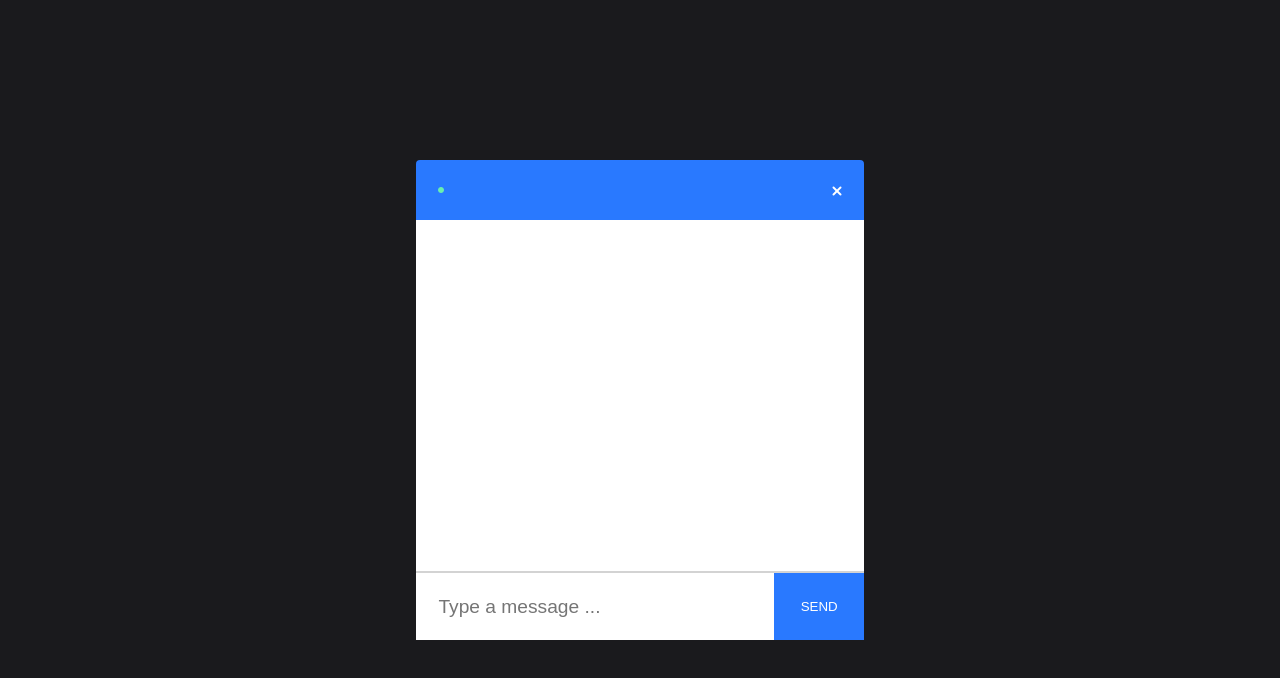
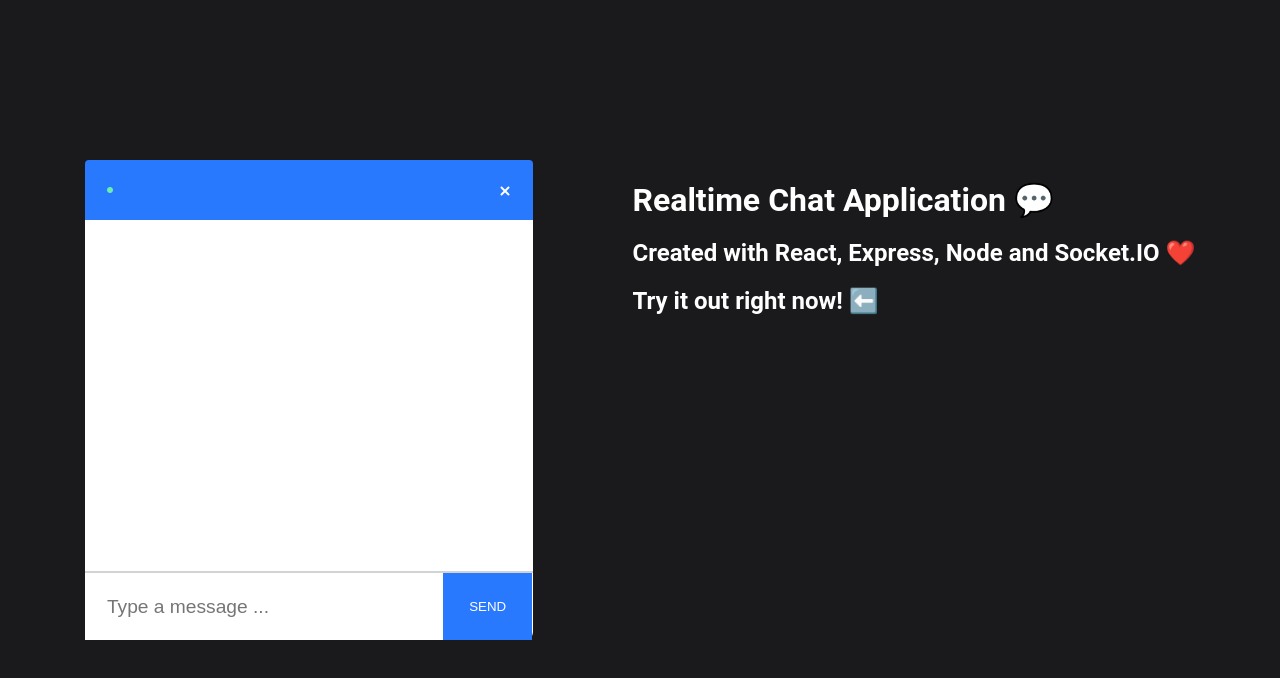
Before and after one commit to DarkLaughter/Echo, a React (Create React App) app in the folder client/: page /chat in a window 1280 px wide. Shown: the top 678 px of the page. Built offline with nearby package versions, Linux system fonts and the light colour scheme.

Commit message:
chat updates, message component update and textcontainer added

```diff
--- a/client/src/components/Chat/Chat.js
+++ b/client/src/components/Chat/Chat.js
@@ -2,6 +2,7 @@
 import Infobar from '../Infobar/Infobar'
 import Input from '../Input/Input'
 import Messages from '../Messages/Messages'
+import TextContainer from '../TextContainer/TextContainer'
 
 import queryString from 'query-string'
 import io from 'socket.io-client';
@@ -12,6 +13,7 @@
 const Chat = ({ location }) => {
     const [name, setName] = useState('');
     const [room, setRoom] = useState('');
+    const [users, setUsers] = useState('')
     const [message, setMessage] = useState('')
     const [messages, setMessages] = useState([])
     const ENDPOINT = 'localhost:5000'
@@ -37,9 +39,10 @@
         socket.on('message', (message) => {
             setMessages([...messages, message])
         })
-        // return () => {
 
-        // }
+        socket.on("roomData", ({ users }) => {
+            setUsers(users);
+        });
     }, [messages])
 
     const sendMessage = (e) => {
@@ -59,6 +62,7 @@
             <Messages messages={messages} name={name}/>
             <Input message={message} sendMessage={sendMessage} setMessage={setMessage} />
             </div>
+            <TextContainer users={users} />
         </div>
     )
 }
--- a/client/src/components/Messages/Message/Message.js
+++ b/client/src/components/Messages/Message/Message.js
@@ -1,5 +1,6 @@
 import React from 'react'
 import './Message.css'
+import Emoji from 'react-emoji'
 
 
 const Message = ( {message: {user, text}, name  }) => {
@@ -14,14 +15,14 @@
             <div className="messageContainer justifyEnd">
                 <p className="sentText">{trimmedName}</p>
                 <div className="messageBox backgroundBlue">
-                    <p className="messageText colorWhite">{text}</p>
+                    <p className="messageText colorWhite">{Emoji.emojify(text)}</p>
                 </div>
             </div>
         )
         : (
             <div className="messageContainer justifyStart">
             <div className="messageBox backgroundLight">
-                <p className="messageText colorDark">{text}</p>
+                <p className="messageText colorDark">{Emoji.emojify(text)}</p>
             </div>
             <p className="sentText pl-10">{user}</p>
         </div>
--- /dev/null
+++ b/client/src/components/TextContainer/TextContainer.css
@@ -0,0 +1,33 @@
+.textContainer {
+    display: flex;
+    flex-direction: column;
+    margin-left: 100px;
+    color: white;
+    height: 60%;
+    justify-content: space-between;
+  }
+
+  .activeContainer {
+    display: flex;
+    align-items: center;
+    margin-bottom: 50%;
+  }
+
+  .activeItem {
+    display: flex;
+    align-items: center;
+  }
+
+  .activeContainer img {
+    padding-left: 10px;
+  }
+
+  .textContainer h1 {
+    margin-bottom: 0px;
+  }
+
+  @media (min-width: 320px) and (max-width: 1200px) {
+    .textContainer {
+      display: none;
+    }
+  }
--- /dev/null
+++ b/client/src/components/TextContainer/TextContainer.js
@@ -0,0 +1,36 @@
+import React from 'react';
+
+import onlineIcon from '../../icons/onlineIcon.png';
+
+import './TextContainer.css';
+
+const TextContainer = ({ users }) => (
+  <div className="textContainer">
+    <div>
+      <h1>Realtime Chat Application <span role="img" aria-label="emoji">💬</span></h1>
+      <h2>Created with React, Express, Node and Socket.IO <span role="img" aria-label="emoji">❤️</span></h2>
+      <h2>Try it out right now! <span role="img" aria-label="emoji">⬅️</span></h2>
+    </div>
+    {
+      users
+        ? (
+          <div>
+            <h1>People currently chatting:</h1>
+            <div className="activeContainer">
+              <h2>
+                {users.map(({name}) => (
+                  <div key={name} className="activeItem">
+                    {name}
+                    <img alt="Online Icon" src={onlineIcon}/>
+                  </div>
+                ))}
+              </h2>
+            </div>
+          </div>
+        )
+        : null
+    }
+  </div>
+);
+
+export default TextContainer;
```
